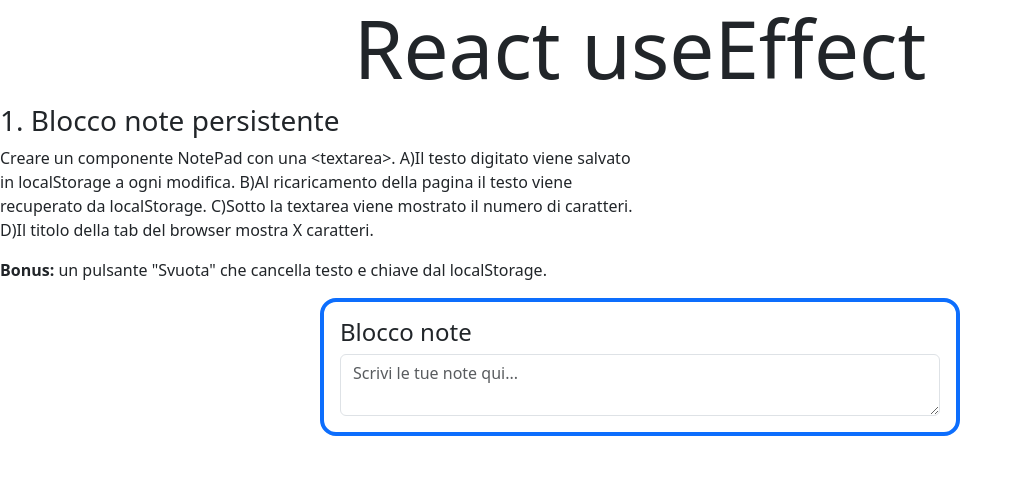
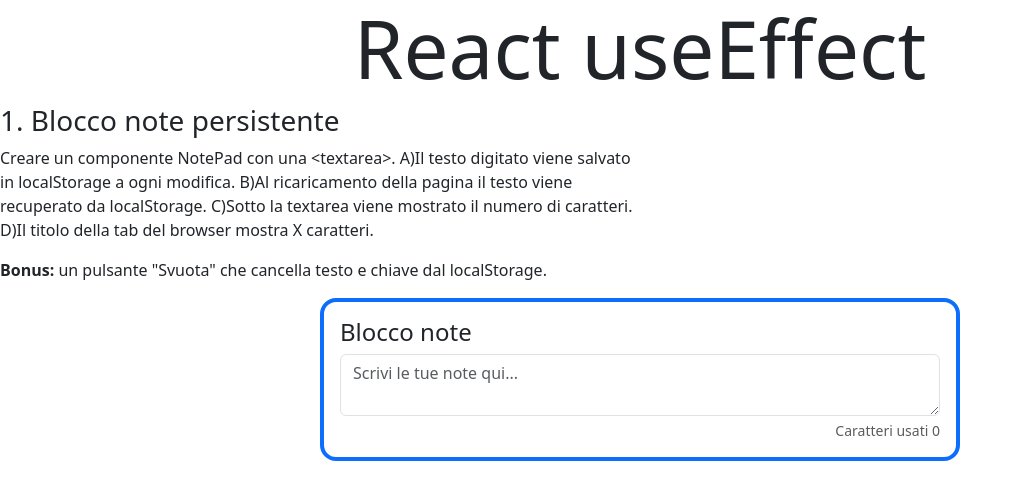
Before and after one commit to amanieltewolde/react-use-effect, a React (Vite) app: page / in a window 1280 px wide. Shown: the top 500 px of the page, without its empty margins (0-1022 px from the left). Built offline with nearby package versions, Linux system fonts and the light colour scheme.

Commit message:
show used characters in UI

```diff
--- a/src/Esercizio.jsx
+++ b/src/Esercizio.jsx
@@ -21,6 +21,8 @@ export default function Esercizio({ titolo, testo, bonus }) {
         setInputText(e.target.value);
     }
 
+    // derived-state per ottenere i caratteri digitati
+    const usedChars = inputText.length;
 
     return (
         <div>
@@ -36,6 +38,7 @@ export default function Esercizio({ titolo, testo, bonus }) {
                     Blocco note
                 </label>
                 <textarea value={inputText} onChange={handleText} id="notes" placeholder="Scrivi le tue note qui..." className="form-control"></textarea>
+                <div className="form-text text-end">Caratteri usati {usedChars} </div>
             </div>
         </div>
     )
```
